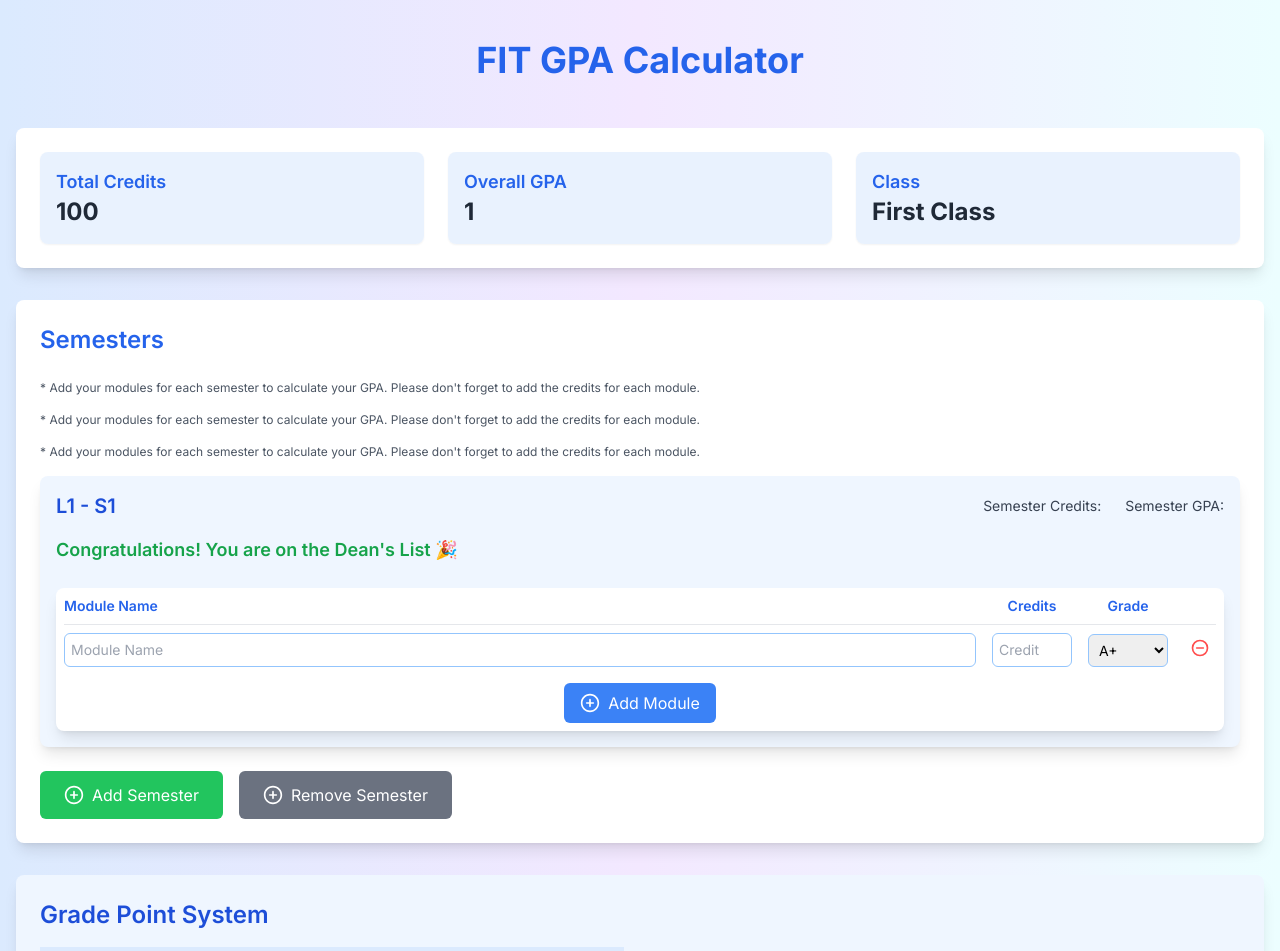
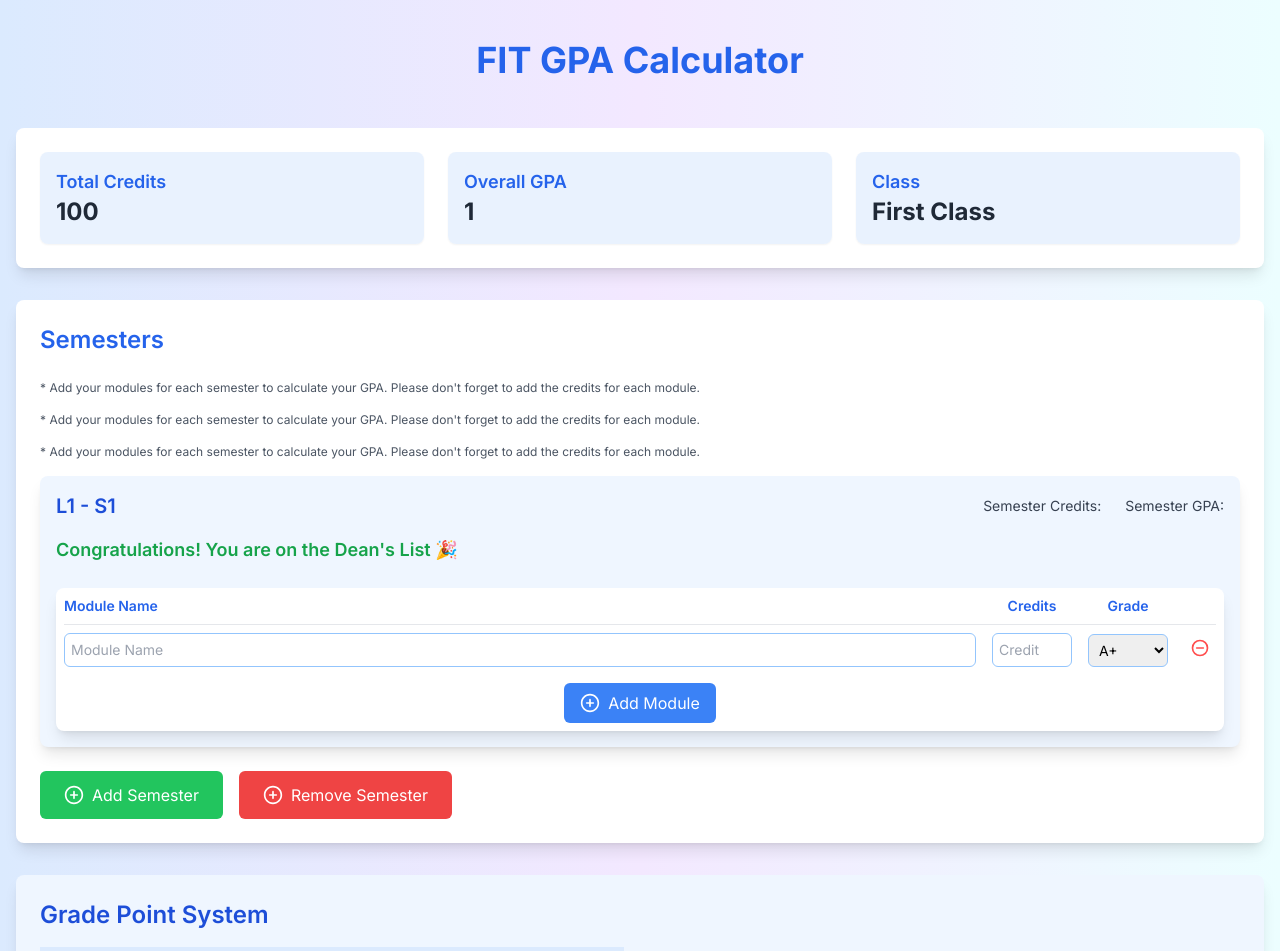
Before and after one commit to IshanHansaka/fit-gpa-calculator, a Next.js app: page / in a window 1280 px wide. Shown: the top 951 px of the page. Built offline with nearby package versions, Linux system fonts and the light colour scheme.

Commit message:
chore: change remove button color

```diff
--- a/app/component/Semester.tsx
+++ b/app/component/Semester.tsx
@@ -27,7 +27,7 @@ const Semester = () => {
             <Image src="/add.svg" width={20} height={20} alt="add icon" />
             <span className="hidden md:block">Add Semester</span>
           </button>
-          <button className="px-3 py-2 md:px-6 md:py-3 bg-gray-500 text-white rounded-md hover:bg-gray-600 disabled:bg-gray-300 focus:outline-none flex items-center justify-center gap-2">
+          <button className="px-3 py-2 md:px-6 md:py-3 bg-red-500 text-white rounded-md hover:bg-red-600 disabled:bg-red-300 focus:outline-none flex items-center justify-center gap-2">
             <Image src="/add.svg" width={20} height={20} alt="add icon" />
             <span className="hidden md:block">Remove Semester</span>
           </button>
```
